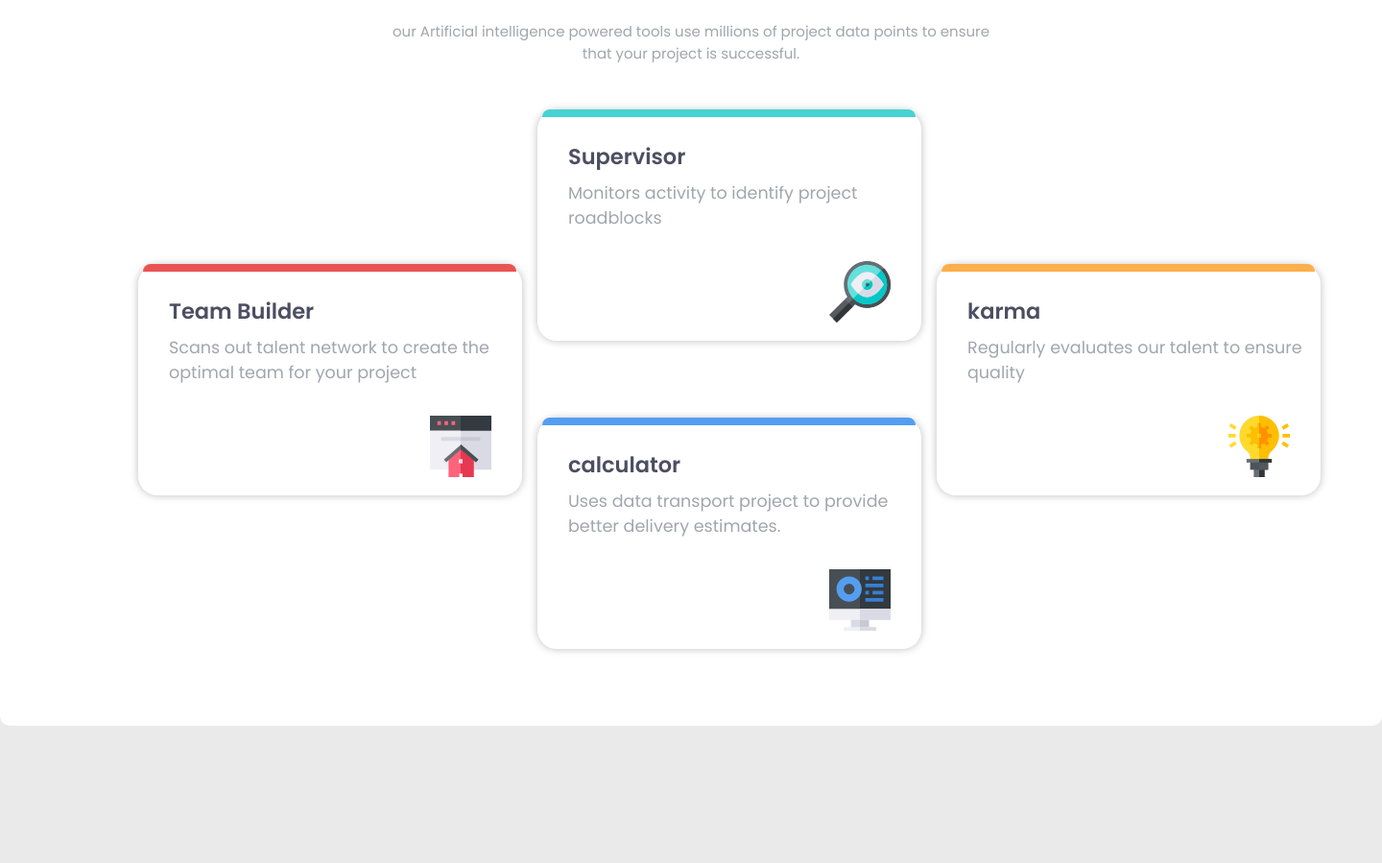
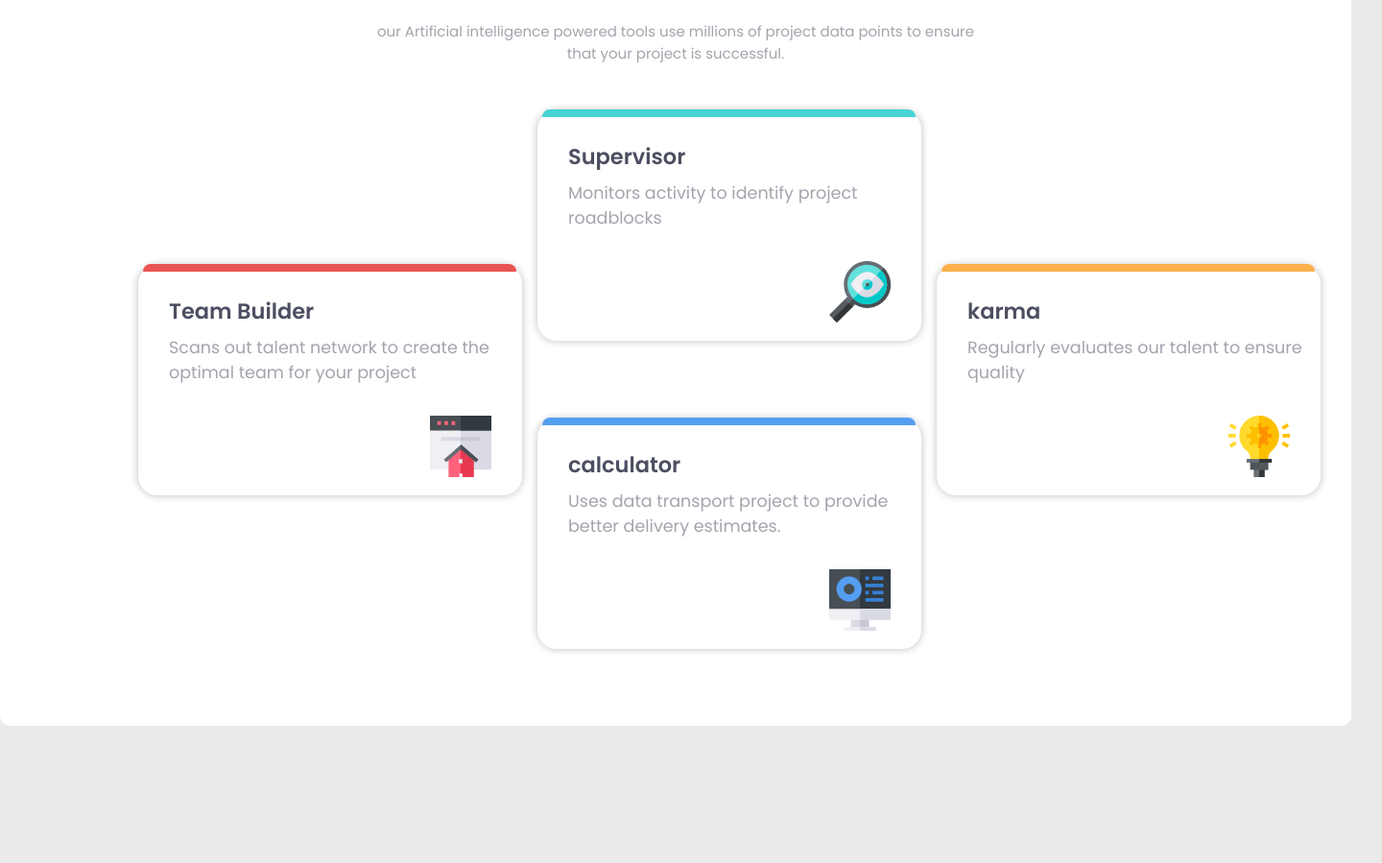
Before and after one commit to Shekharpawar1/four-card-feature-section, a plain HTML site: page index.html in a window 1280 px wide. Shown: the part 148-1047 px from the top of the page at 96% size, 1440 px wide, since content can reach past the window. Drawn offline with Linux system fonts and the light colour scheme.

Commit message:
Update main.css

```diff
--- a/main.css
+++ b/main.css
@@ -256,7 +256,7 @@ h2 {
 
 @media only screen and (min-width:768px) and (max-width:1920px) {
     main {
-        width: 90rem;
+        width: 88rem;
         height: 55rem;
     }
 
```
